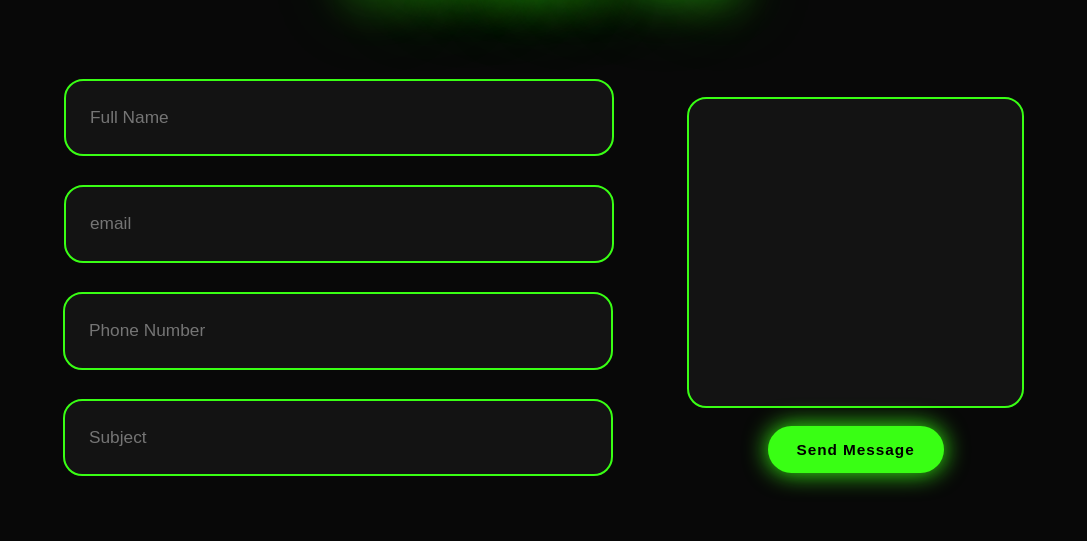
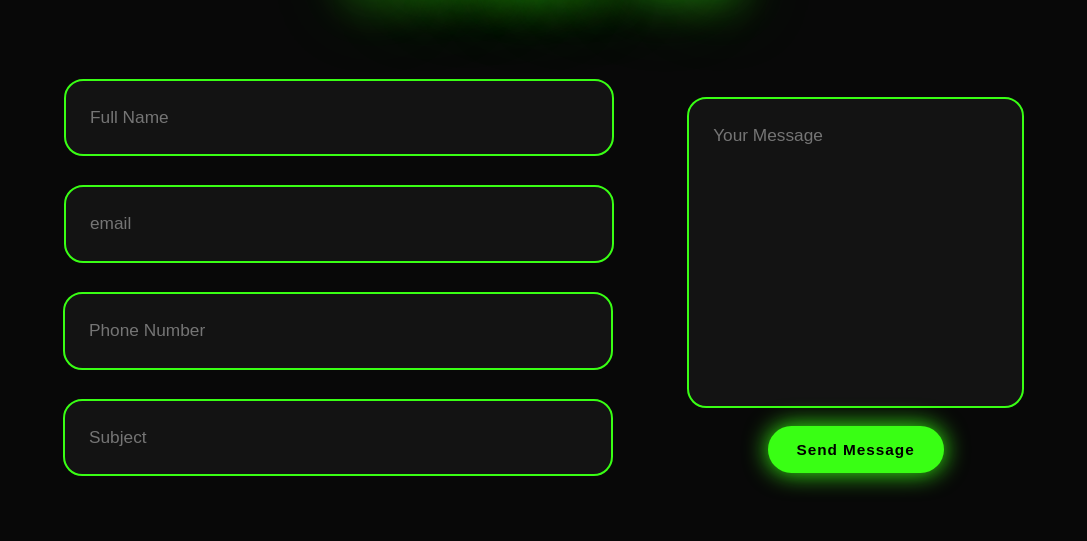
Before and after one commit to HerykRangel/Angular-Portafolio, an Angular app: page /contact in a window 1280 px wide. Shown: the part 224-765 px from the top of the page, without its empty margins (96-1183 px from the left). Built offline with nearby package versions, Linux system fonts and the light colour scheme.

Commit message:
Se agrega 'formsubmit' al contact.component

```diff
--- a/src/app/pages/contact/contact.component.html
+++ b/src/app/pages/contact/contact.component.html
@@ -1,25 +1,23 @@
 <section class="contact" id="contact">
     <h2 class="heading">Contact <span>Me</span></h2>
-    <form action="">
 
+    <form action="https://formsubmit.co/34ebf2e2fa35b1f9bb87093aedfa5ba1" method="POST">
         <div class="input-group">
             <div class="input-box">
-                <input type="text" placeholder="Full Name">
-                <input type="email" placeholder="email">
+                <input type="text" name='nombre' placeholder="Full Name">
+                <input type="email" name='email' placeholder="email">
             </div>
             <div class="input-box">
-                <input type="number" placeholder="Phone Number">
-                <input type="text" placeholder="Subject">
+                <input type="number" name='numero' placeholder="Phone Number">
+                <input type="text" name='asunto' placeholder="Subject">
             </div>
         </div>
-
         <div class="input-group-2">
-            <textarea name="" id="" cols="30" rows="10" placeholder="Your Message">
-            </textarea>
+            <textarea name="mensaje" cols="30" rows="10" placeholder="Your Message"></textarea>
             <input type="submit" value="Send Message" class="btn-submit">
         </div>
+    </form>
 
-    </form>
 </section>
 
 <app-footer></app-footer>
```
